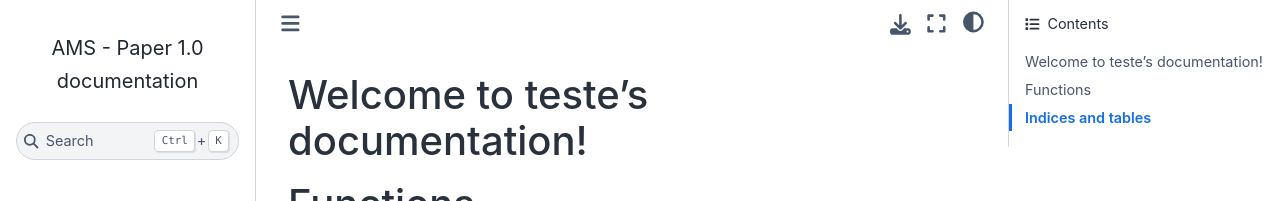
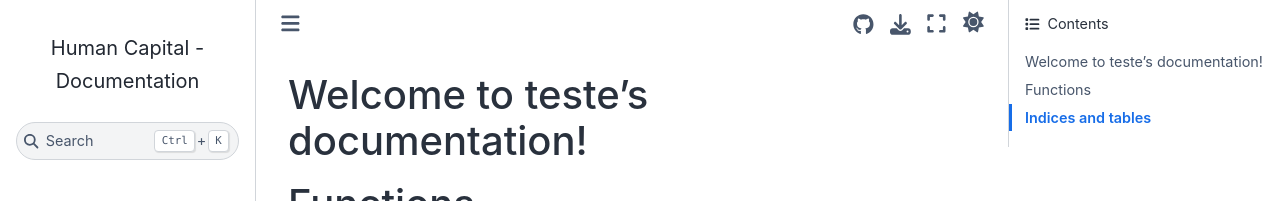
Before and after one commit to angelofgdsantos/human-capital, a Sphinx documentation site: the page built from documentation/docs/source/index.rst, in a window 1280 px wide. Shown: the top 201 px of the page. Built offline with Sphinx 7.4.7 and the Sphinx Book theme 1.1.4, drawn with Linux system fonts in a browser that asks for light colours.

Commit message:
update layout

```diff
--- a/documentation/docs/source/conf.py
+++ b/documentation/docs/source/conf.py
@@ -51,6 +51,19 @@ exclude_patterns = []
 # a list of builtin themes.
 #
 html_theme = 'sphinx_book_theme'
+html_theme_options = {
+    "repository_url": "https://github.com/AngeloSant0s/human-capital/tree/main/documentation",
+   "use_repository_button": True,
+       "use_issues_button": True,
+}
+
+html_title = "Human Capital - Documentation"
+html_logo = "/Users/angelosantos/Documents/GitHub/human-capital/jupyter-book/logo.png"
+html_favicon = "/Users/angelosantos/Documents/GitHub/human-capital/jupyter-book/logo.png"
+html_context = {
+   # ...
+   "default_mode": "light"
+}
 
 # Add any paths that contain custom static files (such as style sheets) here,
 # relative to this directory. They are copied after the builtin static files,
```
Also changed, not shown: 3 other files.
